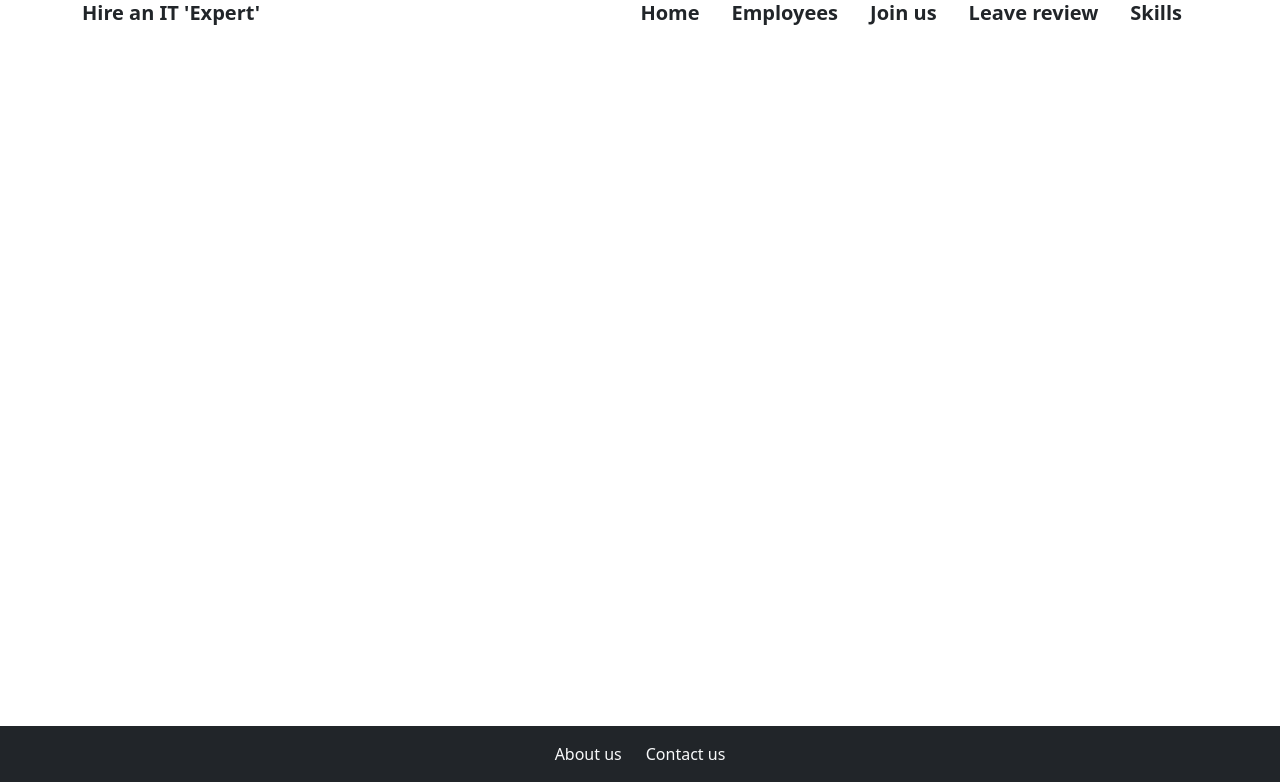
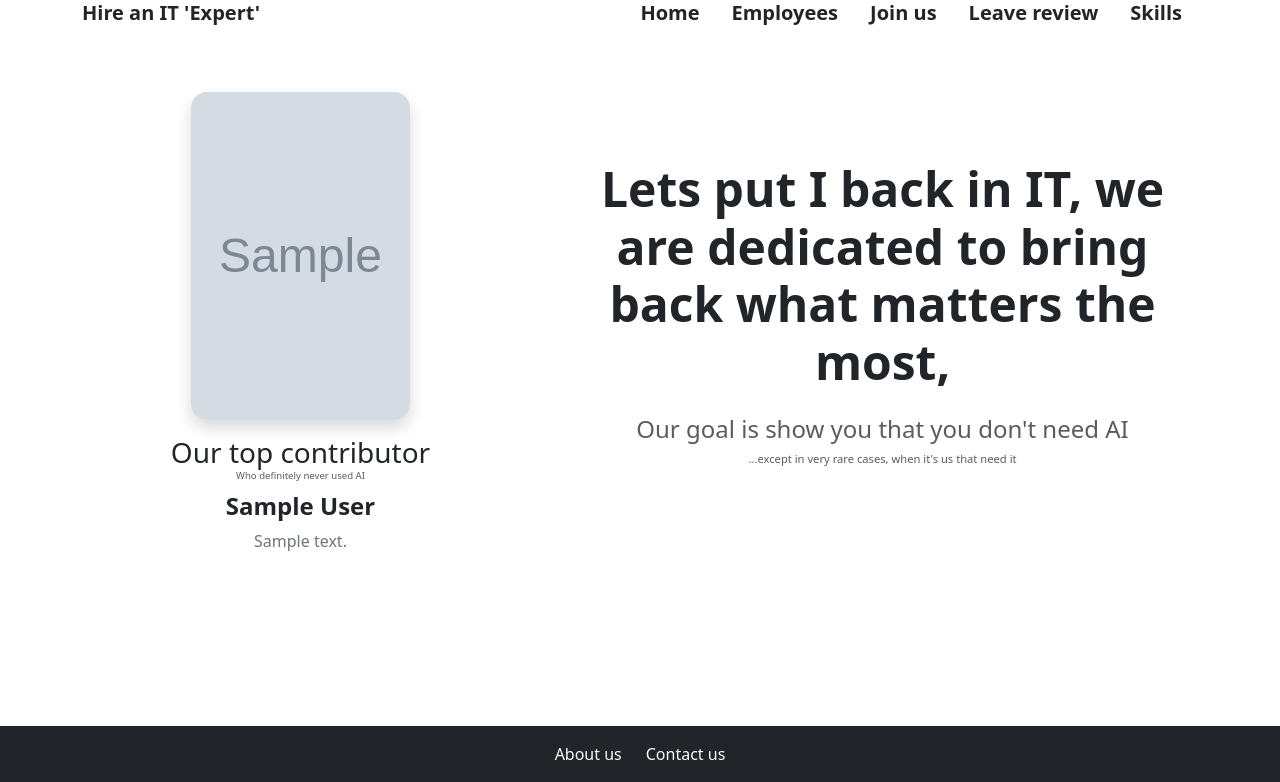
Before and after one commit to krasi556/ExamDjango, a Django app: page / in a window 1280 px wide. Shown: the part 18-800 px from the top of the page. Run offline with Django 5.2, Linux system fonts and the light colour scheme; tables that the repository leaves empty hold one stand-in row (values such as "Sample post"); grey boxes marked "Sample" are stand-in pictures.

Commit message:
added manager to the employee for better implemenation in the code, stylized  the main-page must work on it

```diff
--- a/core/views.py
+++ b/core/views.py
@@ -1,10 +1,17 @@
 from django.shortcuts import render, redirect
+
+from employees.models import Employee
 
 
 # Create your views here.
 
 def load_main_page(request):
-    return render(request, 'core/main-page.html', )
+    top_employee = Employee.objects.get_top_rated()
+
+    context = {
+        'employee': top_employee
+    }
+    return render(request, 'core/main-page.html', context)
 
 
 def handle_error404(request, exception):
--- /dev/null
+++ b/employees/managers.py
@@ -0,0 +1,18 @@
+from django.db import models
+from django.db.models import Avg
+
+
+class EmployeeTopManager(models.Manager):
+    def get_avg_rating(self):
+        return (
+            self
+            .annotate(avg_rating=(Avg('reviews__rating')))
+        )
+
+    def get_top_rated(self):
+        return (self
+                .get_avg_rating()
+                .filter(avg_rating__isnull=False)
+                .order_by('-avg_rating','id')
+                .first()
+                )
--- a/employees/models.py
+++ b/employees/models.py
@@ -6,11 +6,15 @@ from django.templatetags.static import static
 
 from core.validators import symbol_validator
 from employees.additional import excuses
+from employees.managers import EmployeeTopManager
 
 
 # Create your models here.
 
 class Employee(models.Model):
+
+    objects = EmployeeTopManager()
+
     class ProfessionChoices(models.TextChoices):
         FULL_STACK_DEVELOPER = 'FULL_STACK_DEV', 'Full-Stack Developer'
         FRONT_END_DEVELOPER = 'FRONT_END_DEV', 'Front-End Developer'
--- a/employees/views.py
+++ b/employees/views.py
@@ -27,7 +27,7 @@ def current_employees(request):
 
 def focused_employee(request, employee_id):
     get_employee = get_object_or_404(Employee.objects
-                                     .annotate(avg_rating=Avg('reviews__rating'))
+                                     .get_avg_rating()
                                      .prefetch_related('skills')
                                      , id=employee_id)
 
--- a/templates/core/main-page.html
+++ b/templates/core/main-page.html
@@ -1,2 +1,29 @@
 {% extends 'base.html' %}
-<h1>Lets put I back in IT,  we are dedicated to bring back what matters the most,</h1>
+{% block content %}
+    <div class="row align-items-center g-5 py-4">
+
+        <div class="col-5">
+            {% if employee %}
+                <a href="{% url 'employees:focused-employee' employee.id %}" class="text-decoration-none text-reset d-block">
+                    <img src="{{ employee.photo.url }}"
+                         alt="{{ employee.first_last_name }}"
+                         class="w-50 d-block mx-auto rounded-4 shadow object-fit-cover"
+                         style="aspect-ratio: 2 / 3;">
+                    <div class="text-center mt-3">
+                        <h3 class="mb-0">Our top contributor</h3>
+                        <p class="text-muted mb-2" style="font-size: 0.6rem;">Who definitely never used AI</p>
+                        <h4 class="fw-bold mb-2">{{ employee.first_last_name }}</h4>
+                        <p class="text-secondary mb-0">{{ employee.bio }}</p>
+                    </div>
+                </a>
+            {% endif %}
+        </div>
+
+        <div class="col-7 text-center">
+            <h1 class="display-5 fw-bold mb-4">Lets put I back in IT, we are dedicated to bring back what matters the most,</h1>
+            <h2 class="h4 text-muted fw-normal">Our goal is show you that you don't need AI</h2>
+            <p class="text-muted mt-1" style="font-size: 0.7rem;">...except in very rare cases, when it's us that need it</p>
+        </div>
+
+    </div>
+{% endblock %}
```
